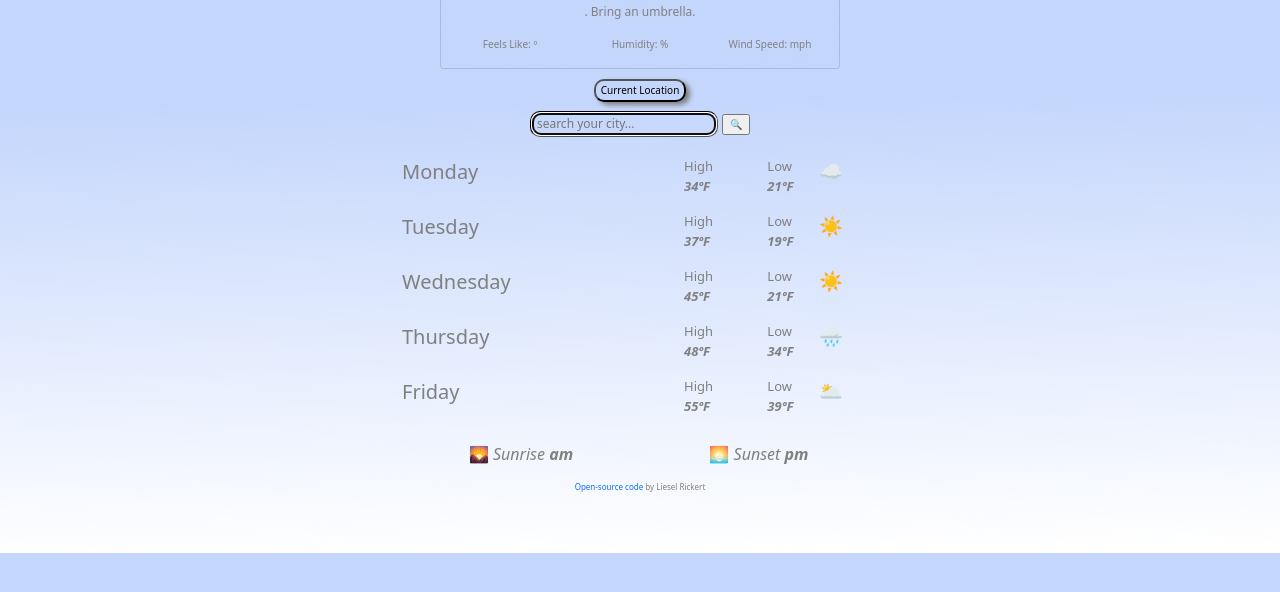
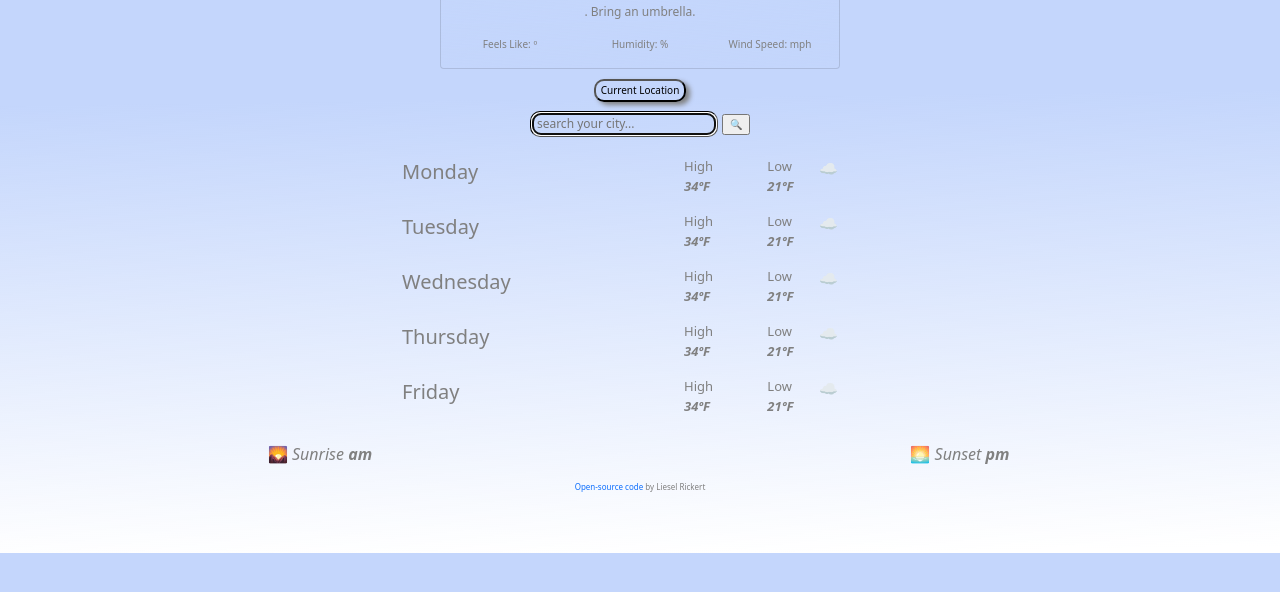
Before and after one commit to vinliesel/SheCodes-Weather-App, a plain HTML site: page index.html in a window 1280 px wide. Shown: the part 84-676 px from the top of the page. Drawn offline with nearby package versions, Linux system fonts and the light colour scheme.

Commit message:
Moved forecast HTML to JS, created forecastDisplay function, and forecast array to loop forecast

```diff
--- a/index.html
+++ b/index.html
@@ -64,105 +64,8 @@
         </form>
       </span>
 
-      <div class="row day1Temps">
-        <div class="col-6 day1">Monday</div>
-        <div class="col-2">
-          <ul>
-            <li>High</li>
-            <li>
-              <em><strong>34ºF</strong></em>
-            </li>
-          </ul>
-        </div>
-        <div class="col-2">
-          <ul>
-            <li>Low</li>
-            <li>
-              <em><strong>21ºF</strong></em>
-            </li>
-          </ul>
-        </div>
-        <div class="col-2 emoji">☁️</div>
-      </div>
-      <div class="row day2Temps">
-        <div class="col-6 day2">Tuesday</div>
-        <div class="col-2">
-          <ul>
-            <li>High</li>
-            <li>
-              <em><strong>37ºF</strong></em>
-            </li>
-          </ul>
-        </div>
-        <div class="col-2">
-          <ul>
-            <li>Low</li>
-            <li>
-              <em><strong>19ºF</strong></em>
-            </li>
-          </ul>
-        </div>
-        <div class="col-2 emoji">☀️</div>
-      </div>
-      <div class="row day3Temps">
-        <div class="col-6 day3">Wednesday</div>
-        <div class="col-2">
-          <ul>
-            <li>High</li>
-            <li>
-              <em><strong>45ºF</strong></em>
-            </li>
-          </ul>
-        </div>
-        <div class="col-2">
-          <ul>
-            <li>Low</li>
-            <li>
-              <em><strong>21ºF</strong></em>
-            </li>
-          </ul>
-        </div>
-        <div class="col-2 emoji">☀️</div>
-      </div>
-      <div class="row day4Temps">
-        <div class="col-6 day4">Thursday</div>
-        <div class="col-2">
-          <ul>
-            <li>High</li>
-            <li>
-              <em><strong>48ºF</strong></em>
-            </li>
-          </ul>
-        </div>
-        <div class="col-2">
-          <ul>
-            <li>Low</li>
-            <li>
-              <em><strong>34ºF</strong></em>
-            </li>
-          </ul>
-        </div>
-        <div class="col-2 emoji">🌧</div>
-      </div>
-      <div class="row day5Temps">
-        <div class="col-6 day5">Friday</div>
-        <div class="col-2">
-          <ul>
-            <li>High</li>
-            <li>
-              <em><strong>55ºF</strong></em>
-            </li>
-          </ul>
-        </div>
-        <div class="col-2">
-          <ul>
-            <li>Low</li>
-            <li>
-              <em><strong>39ºF</strong></em>
-            </li>
-          </ul>
-        </div>
-        <div class="col-2 emoji">🌥</div>
+    <div id="forecast"></div>
+
       </div>
       <div class="row sun">
         <div class="col-6">
--- a/scripts.js
+++ b/scripts.js
@@ -1,3 +1,36 @@
+function displayForecast() {
+  let forecastDisplay = document.querySelector("#forecast");
+  let forecastHTML = ``;
+  let days = ["Monday", "Tuesday", "Wednesday", "Thursday", "Friday"];
+  days.forEach(function (day) {
+    forecastHTML =
+      forecastHTML +
+      `
+    <div class="row day1Temps">
+        <div class="col-6 day1">${day}</div>
+        <div class="col-2">
+          <ul>
+            <li>High</li>
+            <li>
+              <em><strong class="forecast-day-high">34ºF</strong></em>
+            </li>
+          </ul>
+        </div>
+        <div class="col-2">
+          <ul>
+            <li>Low</li>
+            <li>
+              <em><strong class="forecast-day-low">21ºF</strong></em>
+            </li>
+          </ul>
+        </div>
+        <div class="col-2 forecast-emoji">☁️</div>
+      </div>
+  `;
+  });
+
+  forecastDisplay.innerHTML = forecastHTML;
+}
 function displayMain(response) {
   let tempDisplay = document.querySelector("#main-temp");
   tempDisplay.innerHTML = Math.round(response.data.main.temp);
@@ -123,3 +156,5 @@ celsiusLink.addEventListener("click", displayMetric);
 
 let fahrenheitLink = document.querySelector("#fahrenheit-link");
 fahrenheitLink.addEventListener("click", displayImperial);
+
+displayForecast();
--- a/style.css
+++ b/style.css
@@ -118,8 +118,8 @@ ul {
   color: grey;
   font-size: 13px;
 }
-.emoji {
-  font-size: larger;
+.forecast-emoji {
+  font-size: 15px;
 }
 .sun {
   color: grey;
```
